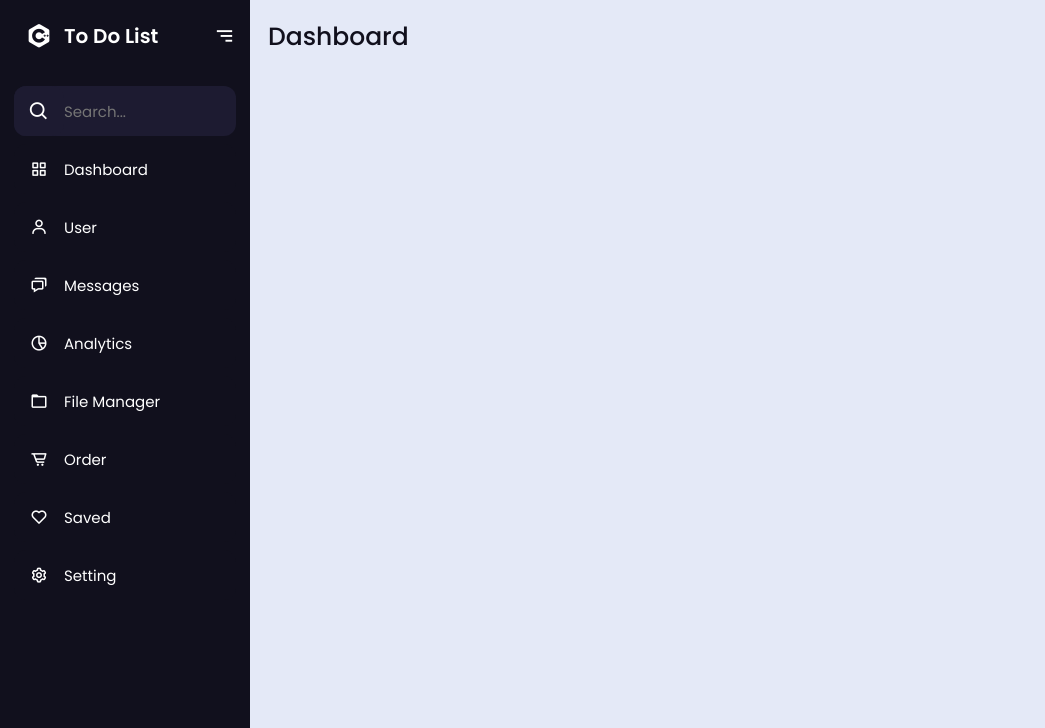
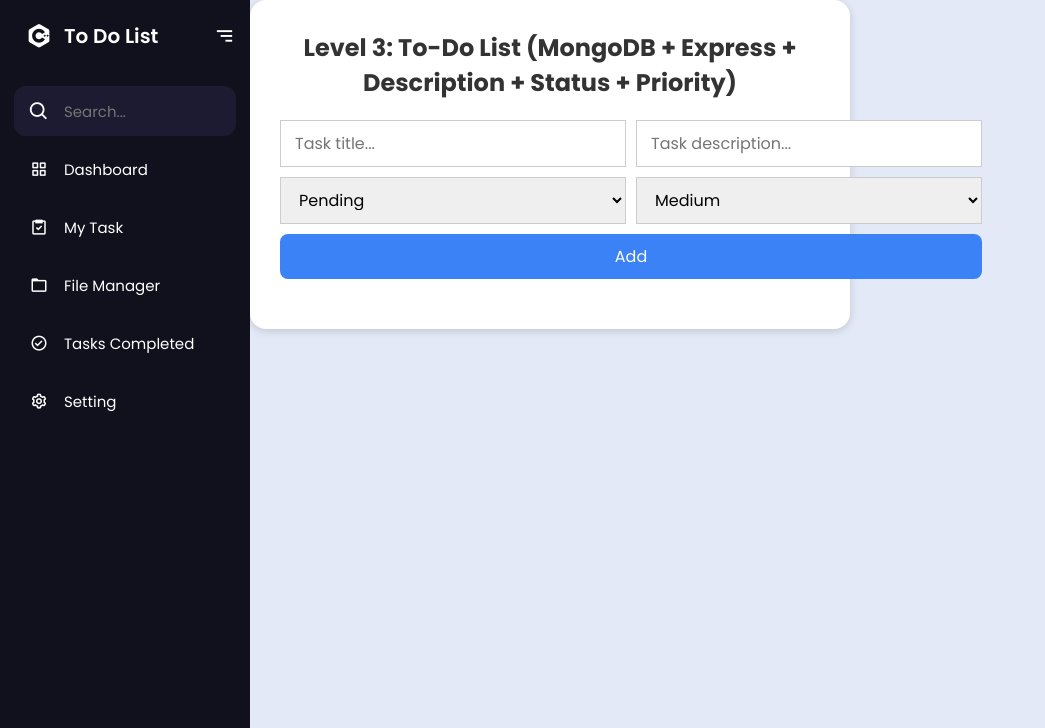
Before and after one commit to brianzakariyahusein/todo-list, a plain HTML site: page lvl4-todo-list/client/index.html in a window 1280 px wide. Both pictures are taken after a click on the icon 39 px from the left and 36 px from the top of the page. Shown: the top 728 px of the page, without its empty margins (0-1045 px from the left). Drawn offline with nearby package versions, Linux system fonts and the light colour scheme.

Commit message:
Nambahin Todo list level 3 ke level 4, dan juga mengganti apa saja yang diperlukan dibagian linknya

```diff
--- /dev/null
+++ b/lvl4-todo-list/client/css/todoList.css
@@ -0,0 +1,130 @@
+.container {
+  width: 100%;
+  max-width: 600px;
+  background-color: #fff;
+  padding: 30px;
+  border-radius: 16px;
+  box-shadow: rgba(0, 0, 0, 0.15) 0px 2px 8px;
+}
+
+h1 {
+  font-size: 24px;
+  text-align: center;
+  margin-bottom: 20px;
+  color: #333;
+}
+
+#todo-form {
+  display: grid;
+  gap: 10px;
+  margin-bottom: 20px;
+}
+
+.container-input {
+  display: flex;
+  gap: 10px;
+}
+
+#todo-title {
+  flex: 1;
+  padding: 10px 14px;
+  border: 1px solid #ccc;
+  bottom: 8px;
+  font-size: 16px;
+}
+
+#todo-description {
+  flex: 1;
+  padding: 10px 14px;
+  border: 1px solid #ccc;
+  bottom: 8px;
+  font-size: 16px;
+}
+
+.container-value {
+  display: flex;
+  gap: 10px;
+}
+
+#todo-status {
+  flex: 1;
+  padding: 10px 14px;
+  border: 1px solid #ccc;
+  bottom: 8px;
+  font-size: 16px;
+}
+
+#todo-priority {
+  flex: 1;
+  padding: 10px 14px;
+  border: 1px solid #ccc;
+  bottom: 8px;
+  font-size: 16px;
+}
+
+.button-add {
+  padding: 10px 14px;
+  background-color: #3b82f6;
+  color: #fff;
+  border: none;
+  border-radius: 8px;
+  cursor: pointer;
+  font-size: 16px;
+}
+
+.button-add:hover {
+  background-color: #2563eb;
+}
+
+#todo-list {
+  list-style: none;
+  padding: 0;
+  margin: 0;
+}
+
+#todo-list li {
+  background-color: #f3f4f6;
+  border-left: 4px solid #3b82f6;
+  padding: 12px 16px;
+  margin-bottom: 10px;
+  display: flex;
+  justify-content: space-between;
+  align-items: center;
+  border-radius: 8px;
+  /* cursor: pointer; */
+}
+
+#todo-list li:hover {
+  background-color: #e5e7eb;
+}
+
+#todo-list li button {
+  padding: 6px 12px;
+  background-color: #ef4444; /* Red color for delete */
+  color: #fff;
+  border: none;
+  border-radius: 4px;
+  cursor: pointer;
+  font-size: 14px;
+}
+
+#todo-list li button:hover {
+  background-color: #dc2626; /* Darker red on hover */
+}
+
+#todo-list li div {
+  display: flex;
+  justify-content: space-between;
+  align-items: center;
+}
+
+#todo-list li div:first-child {
+  flex-direction: column;
+  align-items: flex-start;
+}
+
+#todo-list li p {
+  margin: 4px 0 0; /* Add some spacing between title and description */
+  font-size: 14px;
+  color: #555; /* Slightly lighter color for description */
+}
--- a/lvl4-todo-list/client/index.html
+++ b/lvl4-todo-list/client/index.html
@@ -5,6 +5,7 @@
     <meta charset="UTF-8" />
     <title>Responsive Sidebar Menu | CodingLab</title>
     <link rel="stylesheet" href="./css/sidebar.css" />
+    <link rel="stylesheet" href="./css/todoList.css" />
     <link rel="stylesheet" href="./css/style.css" />
 
     <!-- Boxicons CDN Link -->
@@ -37,25 +38,32 @@
         </li>
         <li>
           <a href="#">
+            <i class="bx bx-task"></i>
+            <span class="links_name">My Task</span>
+          </a>
+          <span class="tooltip">My Task</span>
+        </li>
+        <!-- <li>
+          <a href="#">
             <i class="bx bx-user"></i>
             <span class="links_name">User</span>
           </a>
           <span class="tooltip">User</span>
-        </li>
-        <li>
+        </li> -->
+        <!-- <li>
           <a href="#">
             <i class="bx bx-chat"></i>
             <span class="links_name">Messages</span>
           </a>
           <span class="tooltip">Messages</span>
-        </li>
-        <li>
+        </li> -->
+        <!-- <li>
           <a href="#">
             <i class="bx bx-pie-chart-alt-2"></i>
             <span class="links_name">Analytics</span>
           </a>
           <span class="tooltip">Analytics</span>
-        </li>
+        </li> -->
         <li>
           <a href="#">
             <i class="bx bx-folder"></i>
@@ -65,17 +73,10 @@
         </li>
         <li>
           <a href="#">
-            <i class="bx bx-cart-alt"></i>
-            <span class="links_name">Order</span>
+            <i class="bx bx-check-circle"></i>
+            <span class="links_name">Tasks Completed</span>
           </a>
-          <span class="tooltip">Order</span>
-        </li>
-        <li>
-          <a href="#">
-            <i class="bx bx-heart"></i>
-            <span class="links_name">Saved</span>
-          </a>
-          <span class="tooltip">Saved</span>
+          <span class="tooltip">Tasks Completed</span>
         </li>
         <li>
           <a href="#">
@@ -97,8 +98,45 @@
       </ul>
     </div>
 
+    <!-- Home Section -->
     <section class="home-section">
-      <div class="text">Dashboard</div>
+      <div class="container">
+        <h1>
+          Level 3: To-Do List (MongoDB + Express + Description + Status +
+          Priority)
+        </h1>
+
+        <form id="todo-form">
+          <div class="container-input">
+            <input
+              type="text"
+              id="todo-title"
+              placeholder="Task title..."
+              required
+            />
+            <input
+              type="text"
+              id="todo-description"
+              placeholder="Task description..."
+            />
+          </div>
+          <div class="container-value">
+            <select id="todo-status">
+              <option value="pending" selected>Pending</option>
+              <option value="in-progress">In Progress</option>
+              <option value="completed">Completed</option>
+            </select>
+            <select id="todo-priority">
+              <option value="low">Low</option>
+              <option value="medium" selected>Medium</option>
+              <option value="high">High</option>
+            </select>
+          </div>
+          <button class="button-add" type="submit">Add</button>
+        </form>
+
+        <ul id="todo-list"></ul>
+      </div>
     </section>
     <script type="module" src="app.js"></script>
   </body>
```
Also changed, not shown: lvl4-todo-list/client/css/style.css (+5 -5 lines).
